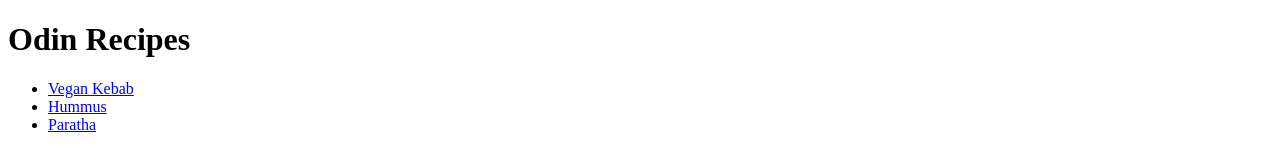
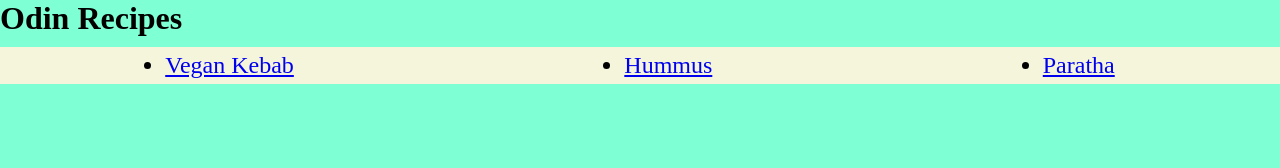
Before and after one commit to gabrielsro/odin-recipes, a plain HTML site: page index.html in a window 1280 px wide. Drawn offline with Linux system fonts and the light colour scheme.

Commit message:
Added css file with basic style modifications

```diff
--- a/index.html
+++ b/index.html
@@ -6,6 +6,7 @@
 
 <meta charset="utf-8">
 <title>Recipes</title>
+<link rel="stylesheet" href="./styles.css">
 
 </head>
 
@@ -13,7 +14,7 @@
 
 <h1>Odin Recipes</h1>
 
-<ul>
+<ul class="recipeList">
     <li><a href="./recipes/kebab.html">Vegan Kebab</a></li>
     <li><a href="./recipes/hummus.html">Hummus</a></li>
     <li><a href="./recipes/paratha.html">Paratha</a></li>
--- /dev/null
+++ b/styles.css
@@ -0,0 +1,21 @@
+*{
+    background-color: aquamarine;
+    margin: 0px;
+    padding: 0px;
+}
+
+h1{
+    margin-bottom: 10px;
+}
+
+.recipeList, li, a{
+    background-color: beige;
+}
+
+.recipeList{
+    display: flex;
+    justify-content: space-around;
+    font-size: 24px;
+    padding-top: 5px;
+    padding-bottom: 5px;
+}
```
